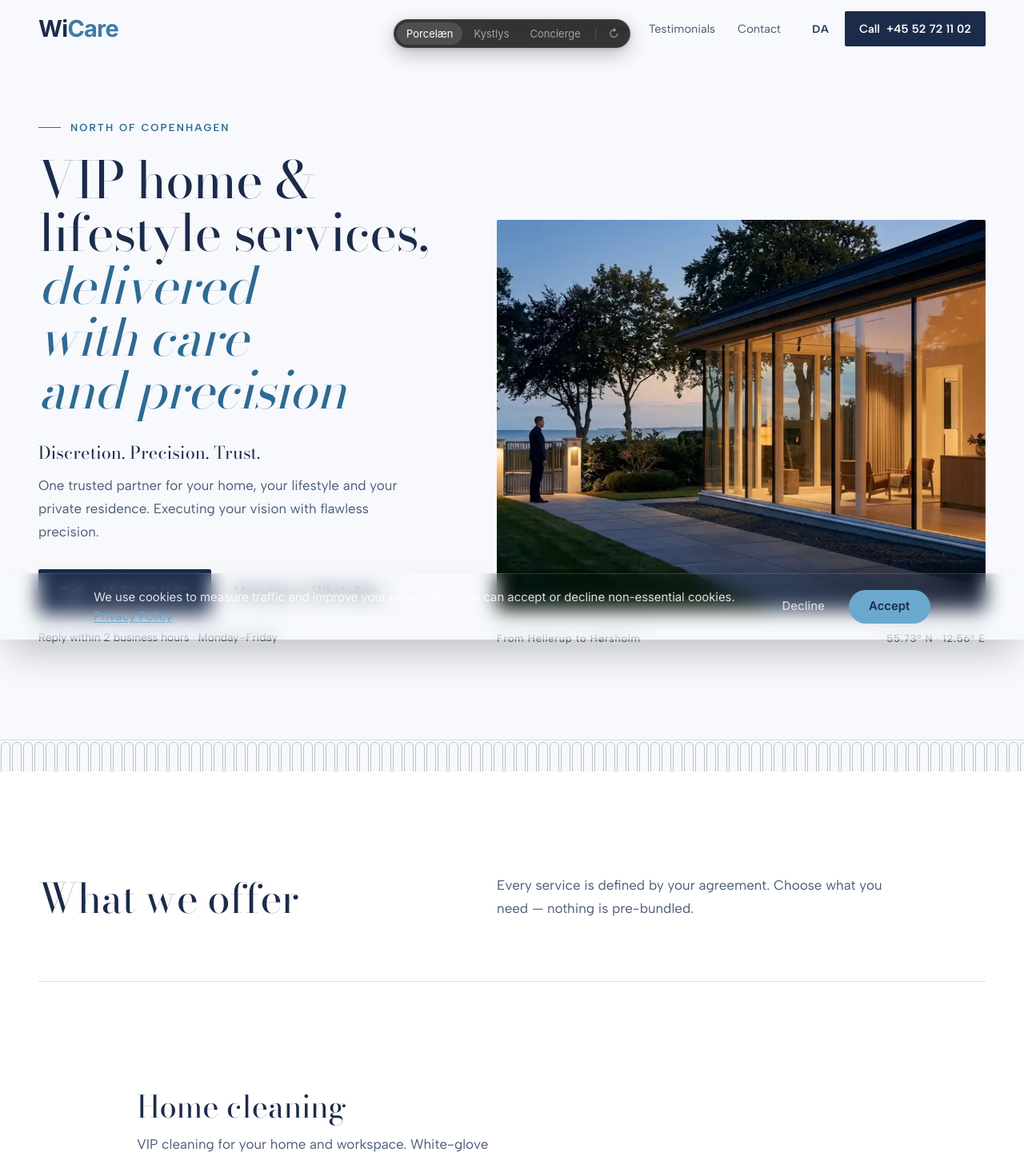
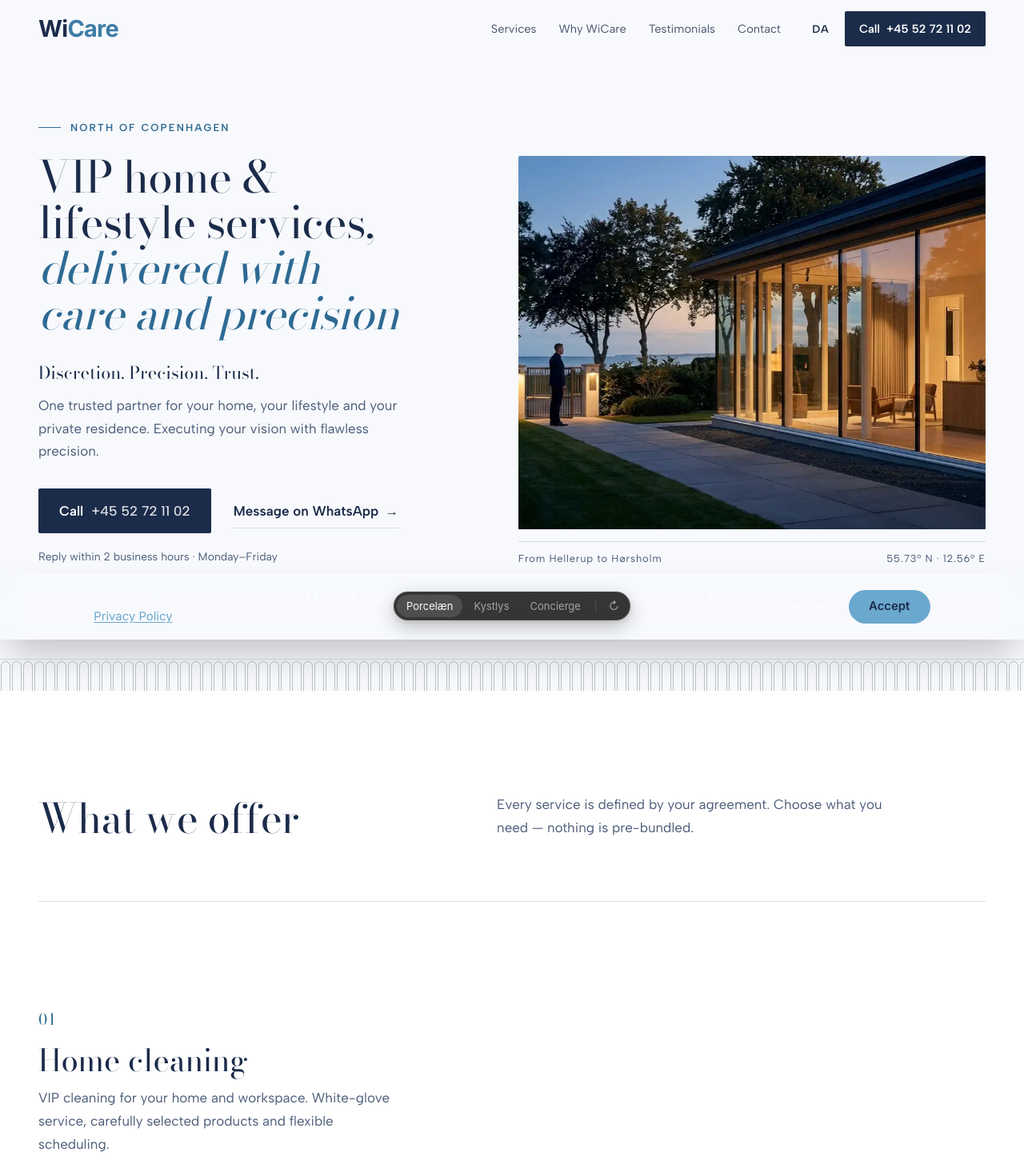
Before and after one commit to rutkowskawiktoria-cell/wicare, a Next.js app: page /prototypes/homepage in a window 1280 px wide. Shown: the top 1446 px of the page at 80% size. Built offline with nearby package versions, Linux system fonts and the light colour scheme; no server answers; a web font is replaced by a local one.

Commit message:
Prototypes: zero-specificity resets (CSS order), Porcelæn hero/index/opsz tweaks, Kystlys h1 spacing, picker top only on phones, target sizes

```diff
--- a/src/app/prototypes/homepage/Harness.tsx
+++ b/src/app/prototypes/homepage/Harness.tsx
@@ -16,6 +16,15 @@ export default function Harness() {
   const [ready, setReady] = useState(false);
   const [current, setCurrent] = useState(0);
   const [nonce, setNonce] = useState(0);
+  // The call bar only occupies bottom-center on phones; that is the only time the picker moves to the top.
+  const [phone, setPhone] = useState(false);
+  useEffect(() => {
+    const mq = window.matchMedia('(max-width: 767px)');
+    const on = () => setPhone(mq.matches);
+    on();
+    mq.addEventListener('change', on);
+    return () => mq.removeEventListener('change', on);
+  }, []);
   const pickerRef = useRef<HTMLElement>(null);
   const highlightRef = useRef<HTMLSpanElement>(null);
   const itemRefs = useRef<(HTMLButtonElement | null)[]>([]);
@@ -80,8 +89,7 @@ export default function Harness() {
   return (
     <>
       {ready && <Active key={`${current}-${nonce}`} />}
-      {/* Variants use a bottom-center call bar on phones, so the picker sits at the top. */}
-      <nav ref={pickerRef} className="proto-picker" data-position="top" aria-label="Prototype variants">
+      <nav ref={pickerRef} className="proto-picker" data-position={phone ? 'top' : undefined} aria-label="Prototype variants">
         <span ref={highlightRef} className="proto-picker-highlight" aria-hidden="true" />
         {VARIANTS.map((v, i) => (
           <button
--- a/src/app/prototypes/homepage/concierge.css
+++ b/src/app/prototypes/homepage/concierge.css
@@ -67,7 +67,7 @@
 .cc-btn:active { transform: scale(0.97); }
 .cc-btn--navy { background: var(--navy); color: #fff; }
 .cc-btn--line { color: var(--navy); box-shadow: inset 0 0 0 1px rgba(27, 43, 74, 0.3); }
-@media (max-width: 719px) { .cc-btn { flex: 1 1 auto; } }
+@media (max-width: 719px) { .cc-btn { flex: 1 1 auto; } .cc-inc { order: 1; margin-top: 18px; } .cc-reply { order: 2; } }
 .cc-textlink { align-self: flex-start; display: inline-flex; align-items: center; gap: 6px; min-height: 44px; margin-top: 10px; color: var(--steel-ink); font-weight: 500; text-decoration: none; }
 .cc-textlink span { transition: transform 200ms var(--ease-out); }
 .cc-reply { margin-top: auto; padding-top: 14px; font-size: 0.8rem; color: var(--muted); }
--- a/src/app/prototypes/homepage/porcelain.css
+++ b/src/app/prototypes/homepage/porcelain.css
@@ -18,6 +18,10 @@
 }
 .pz-wrap { max-width: 1320px; margin: 0 auto; padding: 0 var(--gutter); }
 
+/* Bodoni hairlines vanish at max optical size on 1x screens — cap opsz for display text. */
+.pz-h1, .pz-h2, .pz-motto, .pz-num, .pz-entry-body h3, .pz-dl dt, .pz-quote blockquote p, .pz-direct-phone, .pz-book-h, .pz-book-areas a { font-variation-settings: 'opsz' 40; }
+.pz-book-phone { font-variation-settings: 'opsz' 24; }
+
 /* nav */
 .pz .pn { color: var(--ink); }
 .pz .pn[data-scrolled] { background: rgba(247, 249, 252, 0.96); box-shadow: 0 1px 0 var(--rule); }
@@ -27,10 +31,10 @@
 /* hero */
 .pz-hero { padding-top: calc(var(--nav-h) + clamp(28px, 6vw, 80px)); }
 .pz-hero-grid { display: grid; gap: 44px; }
-@media (min-width: 960px) { .pz-hero-grid { grid-template-columns: minmax(0, 5fr) minmax(0, 6fr); gap: clamp(40px, 5vw, 88px); align-items: end; } }
+@media (min-width: 960px) { .pz-hero-grid { grid-template-columns: minmax(0, 11fr) minmax(0, 12fr); gap: clamp(40px, 5vw, 80px); align-items: end; } }
 .pz-kicker { display: flex; align-items: center; gap: 12px; font-size: 0.76rem; font-weight: 600; letter-spacing: 0.16em; text-transform: uppercase; color: var(--steel-ink); }
 .pz-kicker::before { content: ''; width: 28px; height: 1px; background: currentColor; }
-.pz-h1 { margin-top: 22px; font-family: var(--display); font-optical-sizing: auto; font-weight: 400; font-size: clamp(2.45rem, 5vw, 4.7rem); line-height: 1.03; letter-spacing: -0.012em; text-wrap: balance; }
+.pz-h1 { margin-top: 22px; font-family: var(--display); font-optical-sizing: auto; font-weight: 400; font-size: clamp(2.4rem, 4.3vw, 4.2rem); line-height: 1.04; letter-spacing: -0.012em; text-wrap: balance; }
 .pz-h1 em { font-style: italic; color: var(--steel-ink); }
 .pz-motto { margin-top: 26px; font-family: var(--display); font-size: 1.28rem; letter-spacing: 0.01em; }
 .pz-lede { margin-top: 8px; max-width: 44ch; color: var(--muted); }
@@ -72,8 +76,8 @@
 .pz-index { border-top: 1px solid var(--rule); counter-reset: none; }
 .pz-entry { border-bottom: 1px solid var(--rule); }
 .pz-entry-link { display: grid; gap: 18px; padding: clamp(28px, 4vw, 48px) 0; color: inherit; text-decoration: none; }
-@media (min-width: 900px) { .pz-entry-link { grid-template-columns: 72px minmax(0, 1fr) minmax(0, 1.15fr); gap: clamp(24px, 4vw, 64px); align-items: center; } }
-.pz-num { font-family: var(--display); font-size: 1.15rem; color: var(--steel-ink); font-variant-numeric: lining-nums tabular-nums; }
+@media (min-width: 900px) { .pz-entry-link { grid-template-columns: minmax(0, 1fr) minmax(0, 1.15fr); gap: clamp(32px, 5vw, 88px); align-items: center; } }
+.pz-num { display: block; margin-bottom: 14px; font-family: var(--display); font-size: 1.15rem; color: var(--steel-ink); font-variant-numeric: lining-nums tabular-nums; }
 .pz-entry-body h3 { font-family: var(--display); font-optical-sizing: auto; font-weight: 400; font-size: clamp(1.75rem, 3vw, 2.5rem); line-height: 1.1; margin-bottom: 12px; }
 .pz-entry-body p { color: var(--muted); max-width: 42ch; }
 .pz-more { display: inline-flex; align-items: center; gap: 8px; margin-top: 20px; font-weight: 600; font-size: 0.9rem; }
--- a/src/app/prototypes/homepage/shared.css
+++ b/src/app/prototypes/homepage/shared.css
@@ -7,11 +7,12 @@
   min-height: 100svh;
   overflow-x: clip;
 }
-.proto-root *, .proto-root *::before, .proto-root *::after { box-sizing: border-box; }
-.proto-root img { display: block; max-width: 100%; height: auto; }
-.proto-root a, .proto-root button { -webkit-tap-highlight-color: transparent; touch-action: manipulation; }
-.proto-root :where(h1, h2, h3, p, ul, ol, dl, dd, figure, blockquote) { margin: 0; }
-.proto-root :where(ul, ol) { padding: 0; list-style: none; }
+/* Resets are zero-specificity (:where) — Next does not guarantee CSS file order, so they must never beat a direction's rules. */
+:where(.proto-root) *, :where(.proto-root) *::before, :where(.proto-root) *::after { box-sizing: border-box; }
+:where(.proto-root) :where(img) { display: block; max-width: 100%; height: auto; }
+:where(.proto-root) :where(a, button) { -webkit-tap-highlight-color: transparent; touch-action: manipulation; }
+:where(.proto-root) :where(h1, h2, h3, p, ul, ol, dl, dd, figure, blockquote) { margin: 0; }
+:where(.proto-root) :where(ul, ol) { padding: 0; list-style: none; }
 .proto-root [id] { scroll-margin-top: calc(var(--nav-h) + 8px); }
 
 /* ---- Wordmark (identical to the live navbar: Inter bold, tight) ---- */
@@ -28,7 +29,7 @@
 .pn-brand { margin-right: auto; text-decoration: none; display: inline-flex; align-items: center; min-height: 44px; }
 .pn-links { display: none; gap: 28px; }
 @media (min-width: 1100px) { .pn-links { display: flex; } }
-.pn-links a { text-decoration: none; font-size: 0.86rem; color: inherit; opacity: 0.8; transition: opacity 160ms var(--ease-out); }
+.pn-links a { display: inline-flex; align-items: center; min-height: 44px; text-decoration: none; font-size: 0.86rem; color: inherit; opacity: 0.8; transition: opacity 160ms var(--ease-out); }
 @media (hover: hover) and (pointer: fine) { .pn-links a:hover { opacity: 1; } }
 .pn-end { display: flex; align-items: center; gap: 8px; }
 .pn-lang { min-width: 44px; height: 44px; border: 0; background: transparent; color: inherit; font: inherit; font-size: 0.8rem; font-weight: 600; letter-spacing: 0.06em; cursor: pointer; border-radius: 999px; transition: transform 160ms var(--ease-out); }
@@ -70,11 +71,10 @@
 @media (hover: hover) and (pointer: fine) { .pft a:hover { color: #fff; } }
 .pft-inner { max-width: 1320px; margin: 0 auto; padding: 64px var(--gutter) calc(40px + 72px); display: grid; gap: 40px; font-size: 0.92rem; }
 @media (min-width: 768px) { .pft-inner { padding-bottom: 40px; } }
-@media (min-width: 960px) { .pft-inner { grid-template-columns: 1.3fr 0.9fr 1.6fr; } .pft-base { grid-column: 1 / -1; } }
+@media (min-width: 768px) { .pft-inner { grid-template-columns: minmax(0, 2fr) minmax(0, 1fr); } .pft-base { grid-column: 1 / -1; } }
 .pft-tagline { max-width: 38ch; margin-top: 16px; line-height: 1.6; }
 .pft-contact { display: grid; gap: 10px; align-content: start; }
-.pft-contact a { color: #fff; }
-.pft-heading { font-size: 0.72rem; letter-spacing: 0.12em; text-transform: uppercase; margin-bottom: 14px; color: #fff; }
-.pft-areas ul { display: flex; flex-wrap: wrap; gap: 8px 18px; }
+.pft-contact a { color: #fff; display: inline-flex; align-items: center; min-height: 40px; justify-self: start; }
+.pft-links a { display: inline-flex; align-items: center; min-height: 36px; }
 .pft-base { display: flex; flex-wrap: wrap; justify-content: space-between; gap: 16px; padding-top: 24px; border-top: 1px solid rgba(183, 196, 214, 0.18); font-size: 0.8rem; }
 .pft-links { display: flex; flex-wrap: wrap; gap: 8px 20px; }
--- a/src/app/prototypes/homepage/shared.tsx
+++ b/src/app/prototypes/homepage/shared.tsx
@@ -3,7 +3,7 @@
 // class names under its own root (.pz / .kl / .cc) — no visual opinions here.
 import { useEffect, useState } from 'react';
 import { useLanguage } from '@/lib/i18n/LanguageContext';
-import { copy, EMAIL, PHONE, TEL, towns, wa } from './copy';
+import { copy, EMAIL, PHONE, TEL, wa } from './copy';
 
 // Same key as the live ContactForm: empty = open a pre-filled Gmail compose to hello@.
 const WEB3FORMS_KEY = '';
@@ -209,6 +209,7 @@ export function ProtoContactForm({ serviceIndex = 0 }: { serviceIndex?: number }
   );
 }
 
+/** Area links live in each direction's own areas block on the homepage, so the footer stays short. */
 export function ProtoFooter() {
   const { c } = useCopy();
   return (
@@ -225,16 +226,6 @@ export function ProtoFooter() {
             WhatsApp
           </a>
         </div>
-        <nav className="pft-areas" aria-label={c.footer.areas}>
-          <p className="pft-heading">{c.footer.areas}</p>
-          <ul>
-            {towns.map((t) => (
-              <li key={t.slug}>
-                <a href={`/omraader/${t.slug}/`}>{t.name}</a>
-              </li>
-            ))}
-          </ul>
-        </nav>
         <div className="pft-base">
           <ul className="pft-links">
             {c.footer.links.map((l) => (
--- a/src/app/prototypes/homepage/variants/Coast.tsx
+++ b/src/app/prototypes/homepage/variants/Coast.tsx
@@ -41,7 +41,7 @@ export default function Coast() {
             <h1 className="kl-h1">
               <span className="kl-h1-kicker kl-in" style={{ '--d': '160ms' } as React.CSSProperties}>
                 {c.hero.title}
-              </span>
+              </span>{' '}
               <span className="kl-h1-big kl-in" style={{ '--d': '220ms' } as React.CSSProperties}>
                 {c.hero.big}
               </span>
--- a/src/app/prototypes/homepage/variants/Porcelain.tsx
+++ b/src/app/prototypes/homepage/variants/Porcelain.tsx
@@ -87,8 +87,8 @@ export default function Porcelain() {
                 return (
                   <li key={s.key} className="pz-entry">
                     <a className="pz-entry-link" href={`/services/${s.slug}/`}>
-                      <span className="pz-num">{String(i + 1).padStart(2, '0')}</span>
                       <div className="pz-entry-body">
+                        <span className="pz-num">{String(i + 1).padStart(2, '0')}</span>
                         <h3>{item.title}</h3>
                         <p>{item.desc}</p>
                         <span className="pz-more">
```
